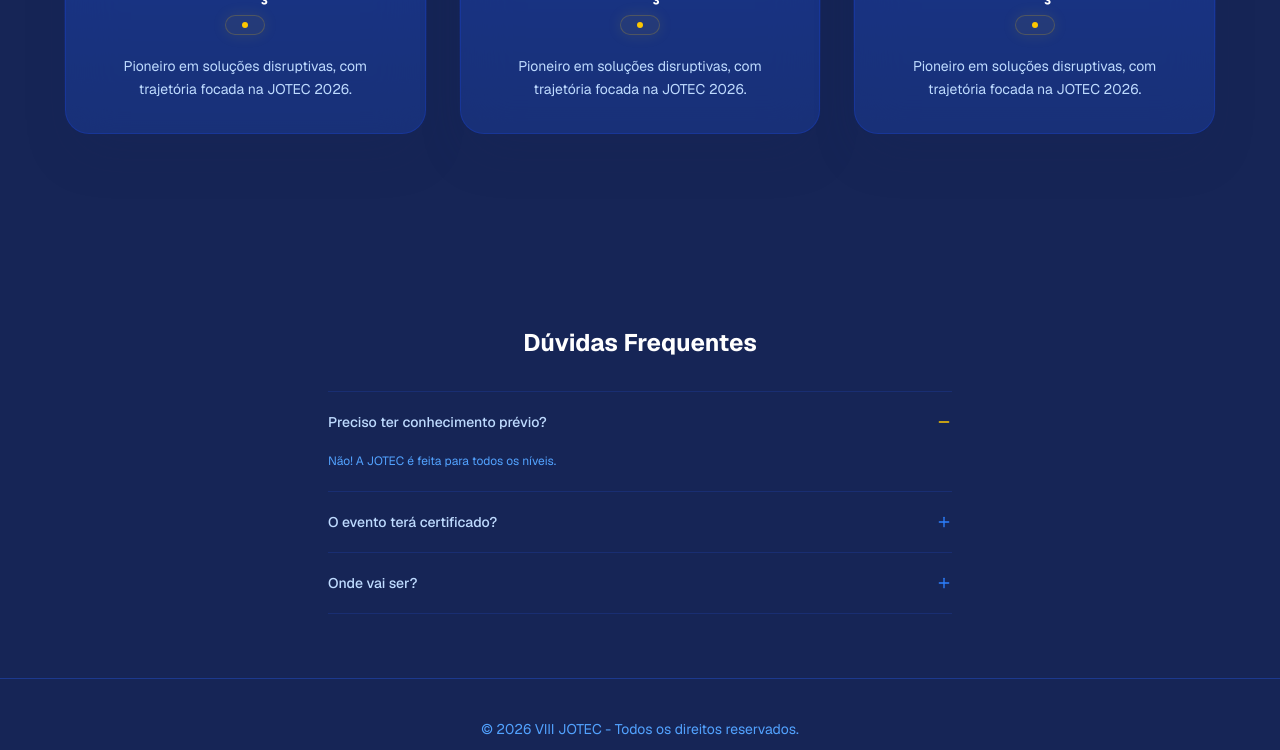
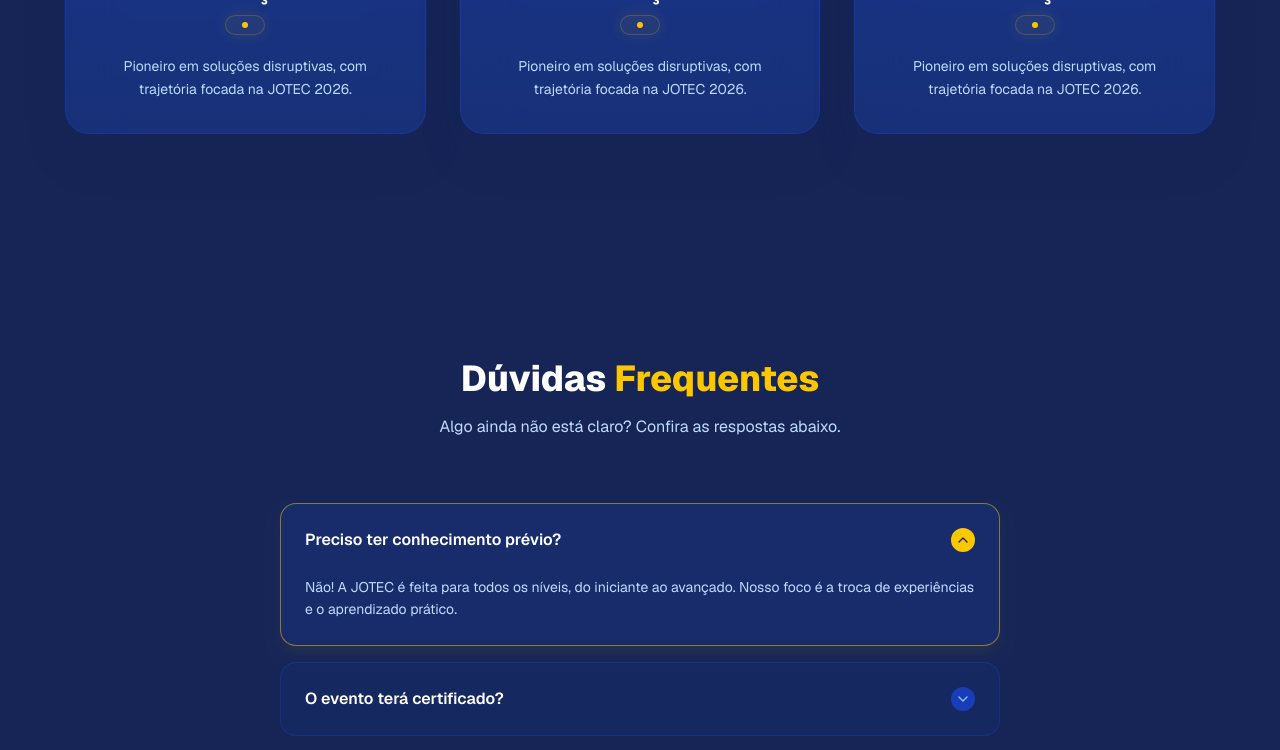
Before and after one commit to bragaDev751/jotec-2026, a Next.js app: page / in a window 1280 px wide. Shown: the part 2000-2750 px from the top of the page. Built offline with nearby package versions, Linux system fonts and the light colour scheme.

Commit message:
feat: design premium para FAQ e ajustes finais de layout

```diff
--- a/src/components/FAQ.tsx
+++ b/src/components/FAQ.tsx
@@ -1,47 +1,61 @@
 "use client";
 import { useState } from "react";
-import { Plus, Minus } from "lucide-react";
+import { ChevronDown } from "lucide-react";
 import { motion, AnimatePresence } from "framer-motion";
 
 const faqs = [
-  { q: "Preciso ter conhecimento prévio?", a: "Não! A JOTEC é feita para todos os níveis." },
-  { q: "O evento terá certificado?", a: "Sim, emitiremos certificado oficial de horas." },
-  { q: "Onde vai ser?", a: "No [Local] e com transmissão ao vivo." },
+  { q: "Preciso ter conhecimento prévio?", a: "Não! A JOTEC é feita para todos os níveis, do iniciante ao avançado. Nosso foco é a troca de experiências e o aprendizado prático." },
+  { q: "O evento terá certificado?", a: "Sim! Todos os participantes que confirmarem presença no evento receberão certificado oficial de horas complementares." },
+  { q: "Onde vai ser?", a: "O evento será realizado no auditório principal da instituição, com transmissão simultânea para que ninguém perca o conteúdo." },
 ];
 
 export default function FAQ() {
   const [openIndex, setOpenIndex] = useState<number | null>(0);
 
   return (
-    <section id="faq" className="py-16 px-6 max-w-2xl mx-auto">
-      <h2 className="text-2xl font-bold text-white mb-8 text-center">Dúvidas Frequentes</h2>
-      <div className="border-t border-blue-900/50">
+    <section id="faq" className="py-24 px-6 max-w-3xl mx-auto">
+      <div className="text-center mb-16">
+        <h2 className="text-3xl md:text-4xl font-extrabold text-white mb-4">
+          Dúvidas <span className="text-yellow-400">Frequentes</span>
+        </h2>
+        <p className="text-blue-200">Algo ainda não está claro? Confira as respostas abaixo.</p>
+      </div>
+
+      <div className="space-y-4">
         {faqs.map((item, i) => (
-          <div key={i} className="border-b border-blue-900/50">
+          <motion.div
+            key={i}
+            className={`group bg-blue-900/20 rounded-2xl border transition-all duration-300 overflow-hidden ${
+              openIndex === i ? 'border-yellow-400/50 bg-blue-900/40 shadow-lg shadow-yellow-400/5' : 'border-blue-800/50 hover:border-blue-700'
+            }`}
+          >
             <button
               onClick={() => setOpenIndex(openIndex === i ? null : i)}
-              className="w-full py-5 text-left flex justify-between items-center group"
+              className="w-full p-6 text-left flex justify-between items-center"
             >
-              <span className="text-sm font-medium text-blue-200 group-hover:text-yellow-400 transition-colors">
+              <span className="font-semibold text-white group-hover:text-yellow-400 transition-colors">
                 {item.q}
               </span>
-              {openIndex === i ? <Minus className="w-4 h-4 text-yellow-400" /> : <Plus className="w-4 h-4 text-blue-500" />}
+              <div className={`p-1 rounded-full transition-transform duration-300 ${openIndex === i ? 'rotate-180 bg-yellow-400 text-blue-950' : 'bg-blue-800 text-blue-300'}`}>
+                <ChevronDown className="w-4 h-4" />
+              </div>
             </button>
+
             <AnimatePresence>
               {openIndex === i && (
                 <motion.div
                   initial={{ height: 0, opacity: 0 }}
                   animate={{ height: 'auto', opacity: 1 }}
                   exit={{ height: 0, opacity: 0 }}
-                  className="overflow-hidden"
+                  transition={{ duration: 0.3 }}
                 >
-                  <p className="pb-5 text-xs text-blue-400 leading-relaxed">
+                  <p className="px-6 pb-6 text-sm text-blue-200 leading-relaxed border-t-0">
                     {item.a}
                   </p>
                 </motion.div>
               )}
             </AnimatePresence>
-          </div>
+          </motion.div>
         ))}
       </div>
     </section>
```
